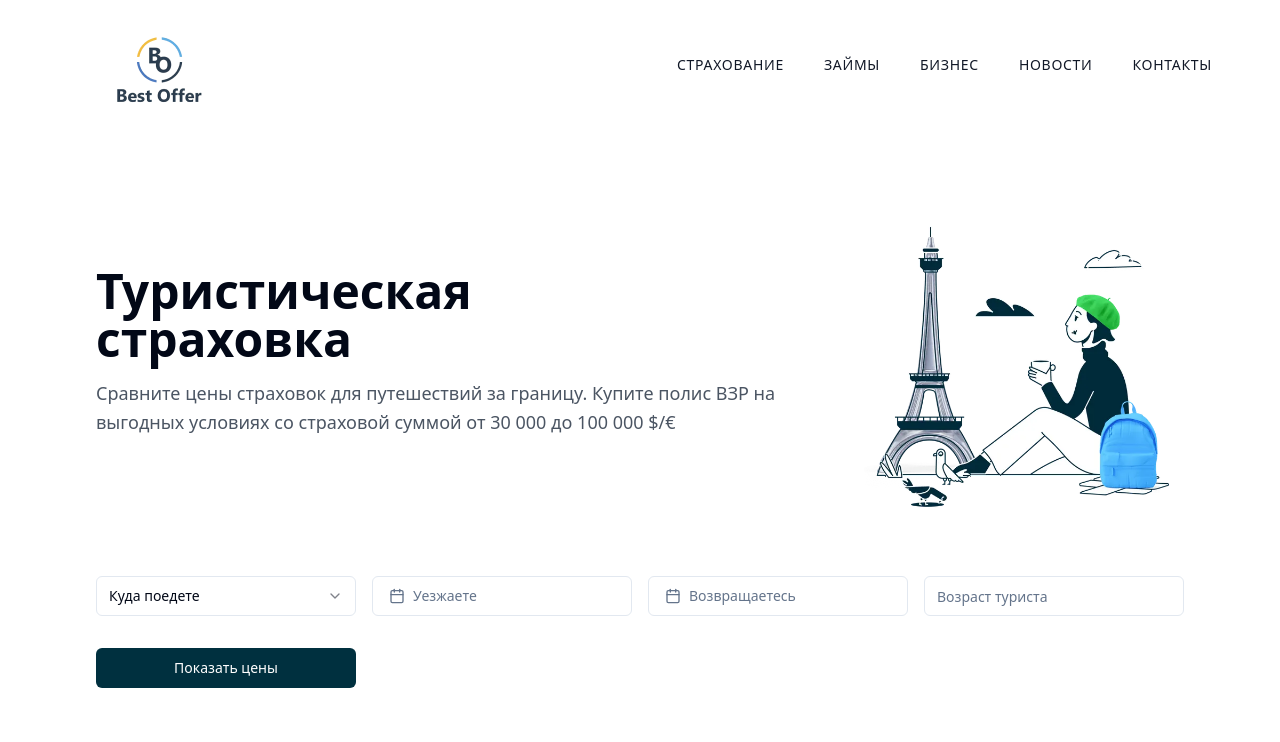
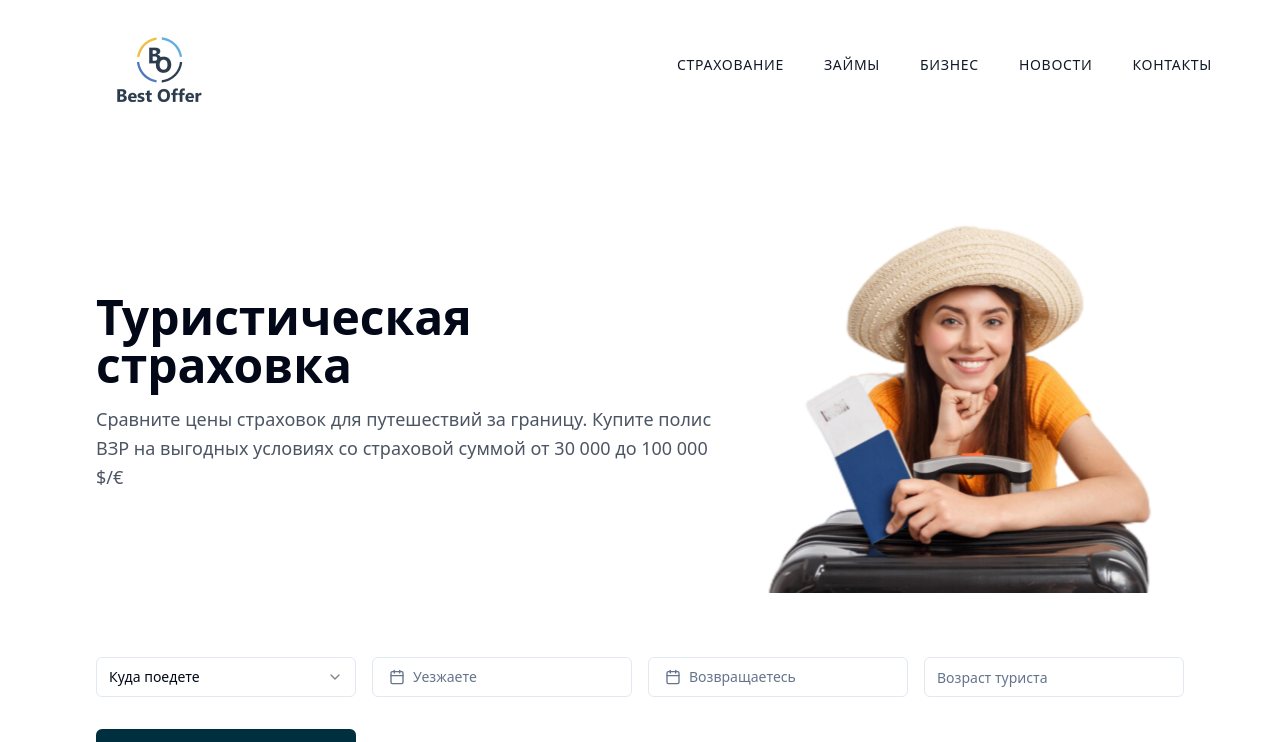
Before and after one commit to Aspandiyar933/calc-for-tourist-insurance, a React (Vite) app in the folder front/: page / in a window 1280 px wide. Shown: the top 742 px of the page. Built offline with nearby package versions, Linux system fonts and the light colour scheme.

Commit message:
change image in header

```diff
--- a/front/src/components/calc.tsx
+++ b/front/src/components/calc.tsx
@@ -260,9 +260,9 @@ export function Calc() {
           </div>
           <div className="flex-shrink-0">
             <img
-              src={"mst.webp"}
+              src={"image.png"}
               alt="Travel Insurance Illustration"
-              className="w-80 h-auto"
+              className="w-auto h-auto"
             />
           </div>
         </div>
```
Also changed, not shown: front/public/i.png (added), front/public/image.png (added).
